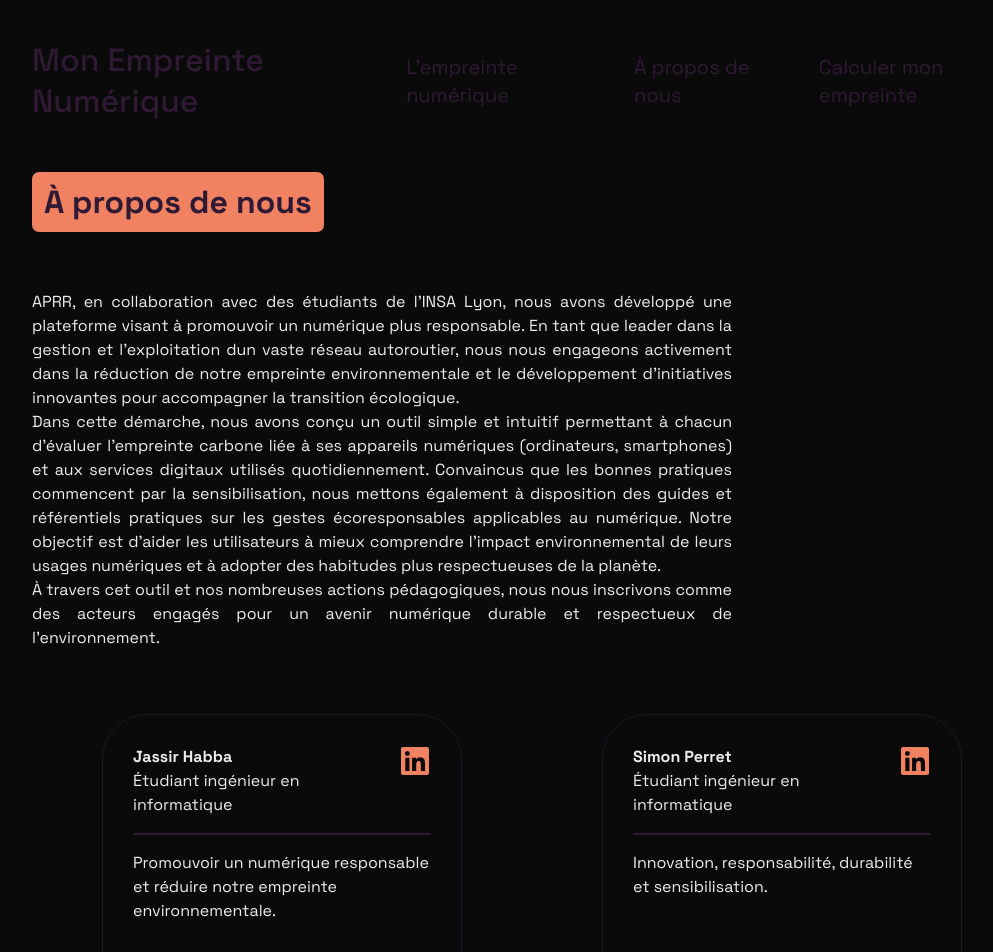
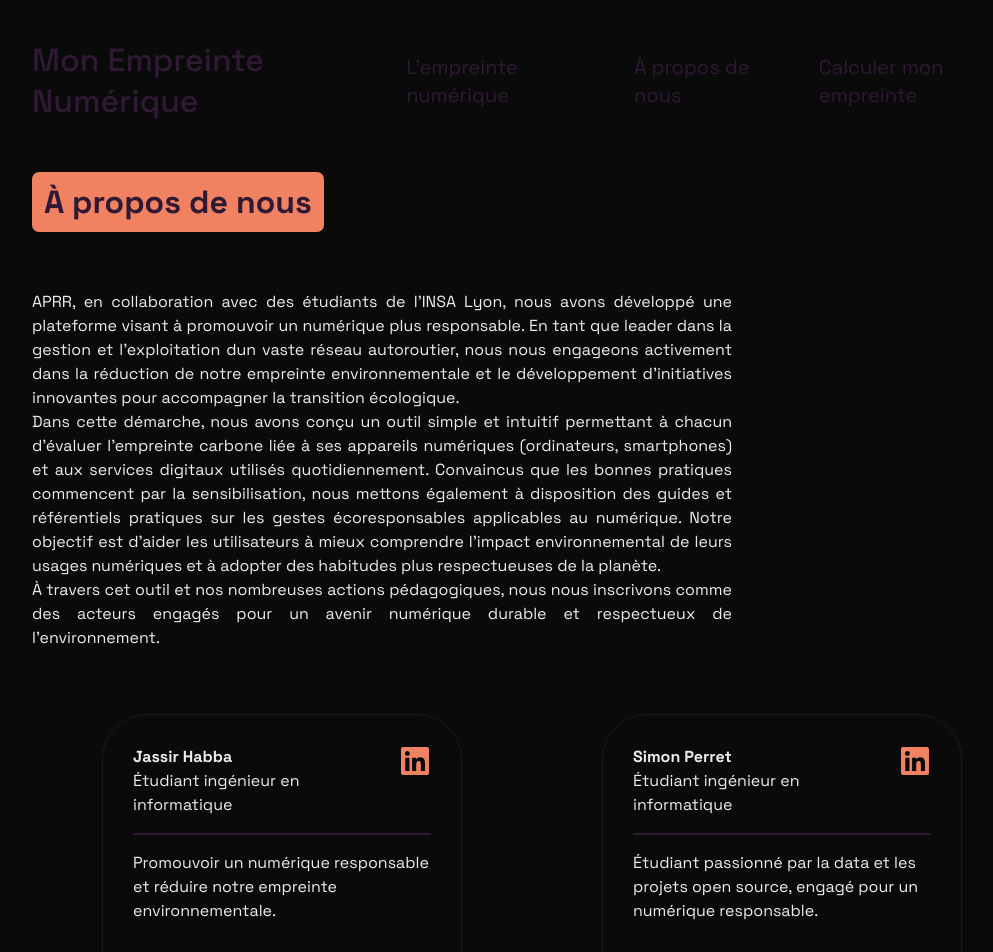
Before and after one commit to jbytes503/mon-empreinte-numerique, a Next.js app in the folder front/: page /about in a window 1280 px wide. Shown: the top 952 px of the page, without its empty margins (108-1101 px from the left). Built offline with nearby package versions, Linux system fonts and the light colour scheme.

Commit message:
feat: phrase de présentation simon

```diff
--- a/front/src/app/about/page.tsx
+++ b/front/src/app/about/page.tsx
@@ -48,7 +48,7 @@ export default async function Page() {
                 <AuthorCard
                     name="Simon Perret"
                     title="Étudiant ingénieur en informatique"
-                    description="Innovation, responsabilité, durabilité et sensibilisation."
+                    description="Étudiant passionné par la data et les projets open source, engagé pour un numérique responsable."
                     icon={<FaLinkedin size={32} color="#f08262" />}
                     url="https://www.linkedin.com/in/perretsimon/"
                 />
```
